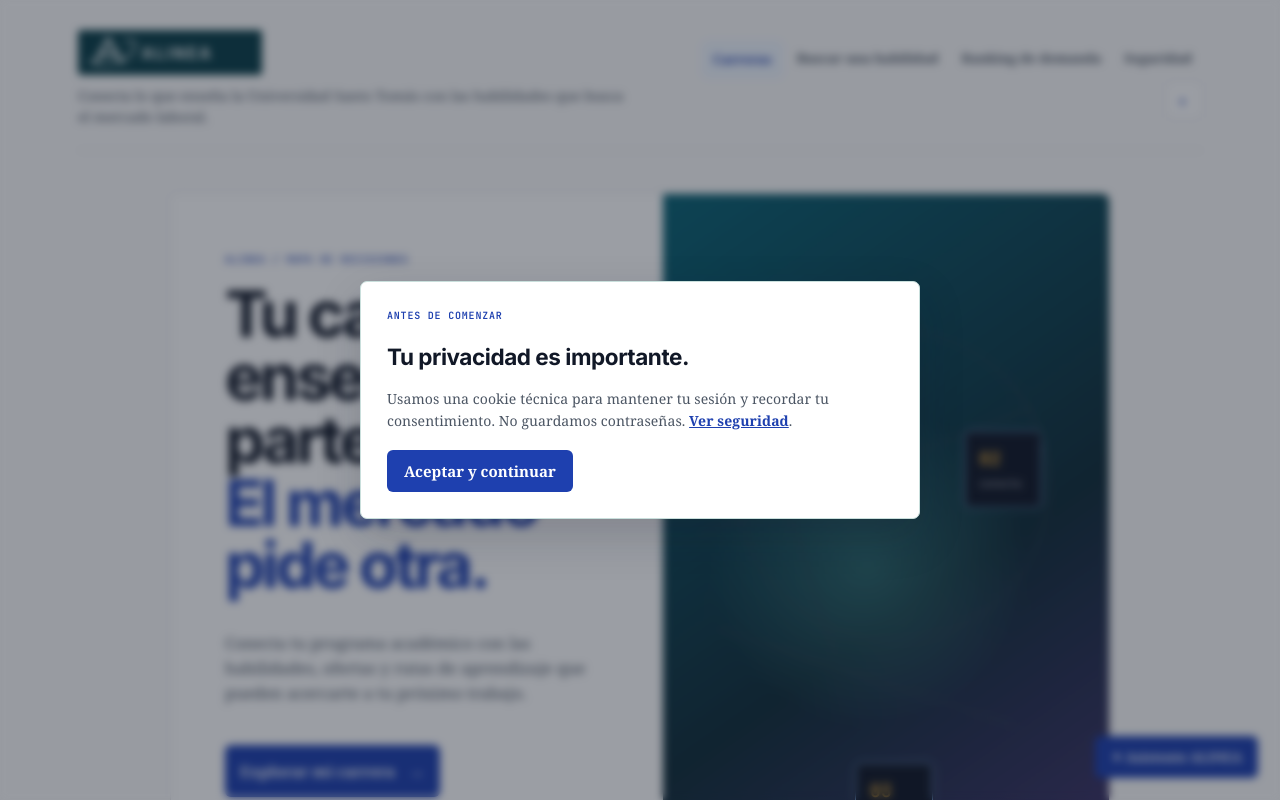
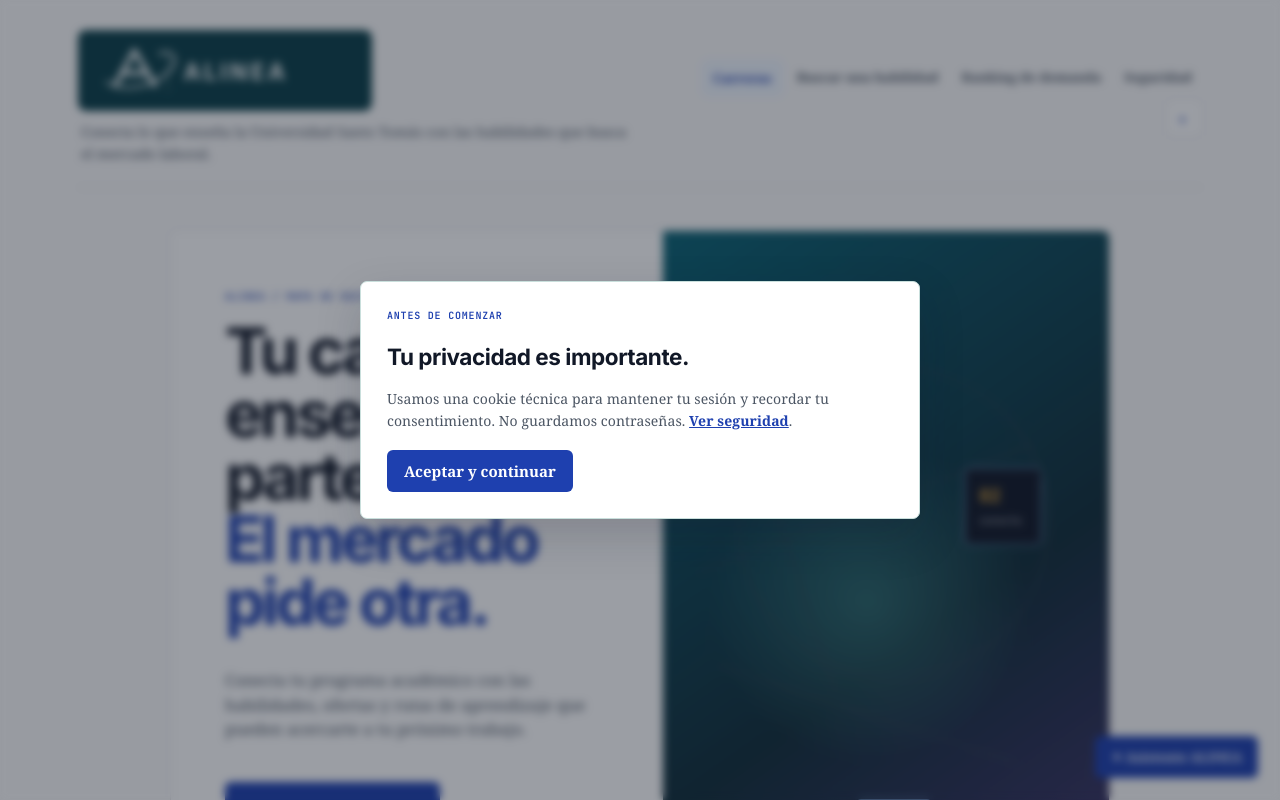
Before and after one commit to nicolasorduz073-creator/ALINEA, a Flask app: page / in a window 1280 px wide. Run offline with Flask 3, Linux system fonts and the light colour scheme; data that the repository does not hold is empty.

Commit message:
Integra logo ALINEA y mantiene cookies obligatorias

```diff
--- a/alinea/web/templates/base.html
+++ b/alinea/web/templates/base.html
@@ -701,6 +701,12 @@
     html[data-theme="dark"] .offer-skills a, html[data-theme="dark"] .tag, html[data-theme="dark"] .profile-list span { color:#bfdbfe !important; background:#172554; border-color:#1d4ed8; }
     html[data-theme="dark"] .button-quiet { color:#bfdbfe; border-color:#475569; background:#111827; } html[data-theme="dark"] .button-quiet:hover { color:#fff; background:#1e3a8a; border-color:#93c5fd; }
     html[data-theme="dark"] .offer-tools, html[data-theme="dark"] .figma-filter-bar { border-color:#334155; background:#111827; } html[data-theme="dark"] .figma-cta { border-color:#1d4ed8; background:#172554; }
+    /* Lockup integrado: el fondo del logo forma parte del encabezado, no una imagen suelta. */
+    .site-head > div:first-child { display:flex; flex-direction:column; align-items:flex-start; gap:10px; }
+    .site-head h1 { display:flex; align-items:center; margin:0; padding:8px 12px; border-radius:8px; background:#0b3f49; }
+    .site-head .brand-logo { width:270px; height:auto; }
+    .site-head .sub { margin:0 0 0 3px; }
+    html[data-theme="dark"] .site-head h1 { background:#0b3f49; }
   </style>
 </head>
 <body>
```
